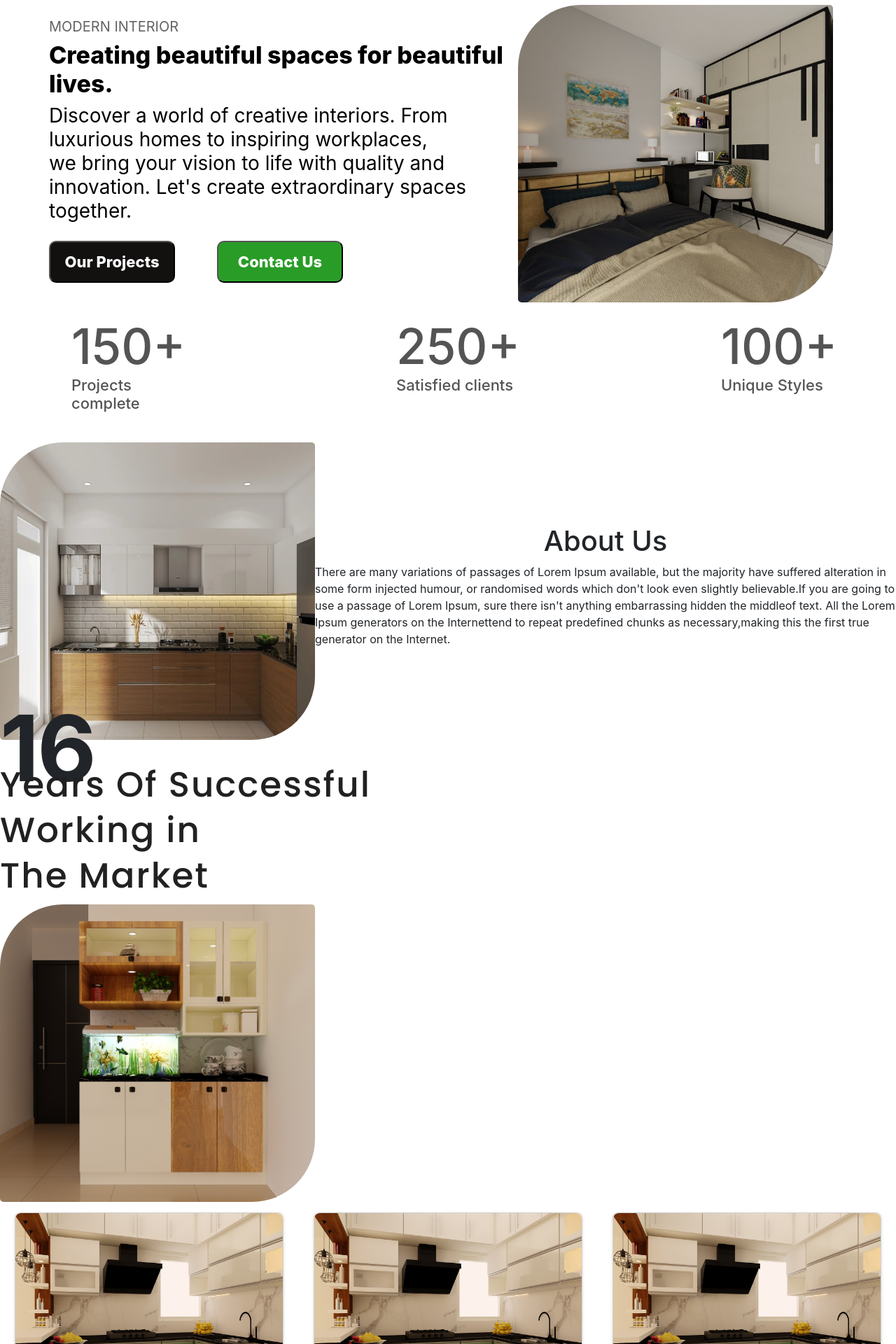
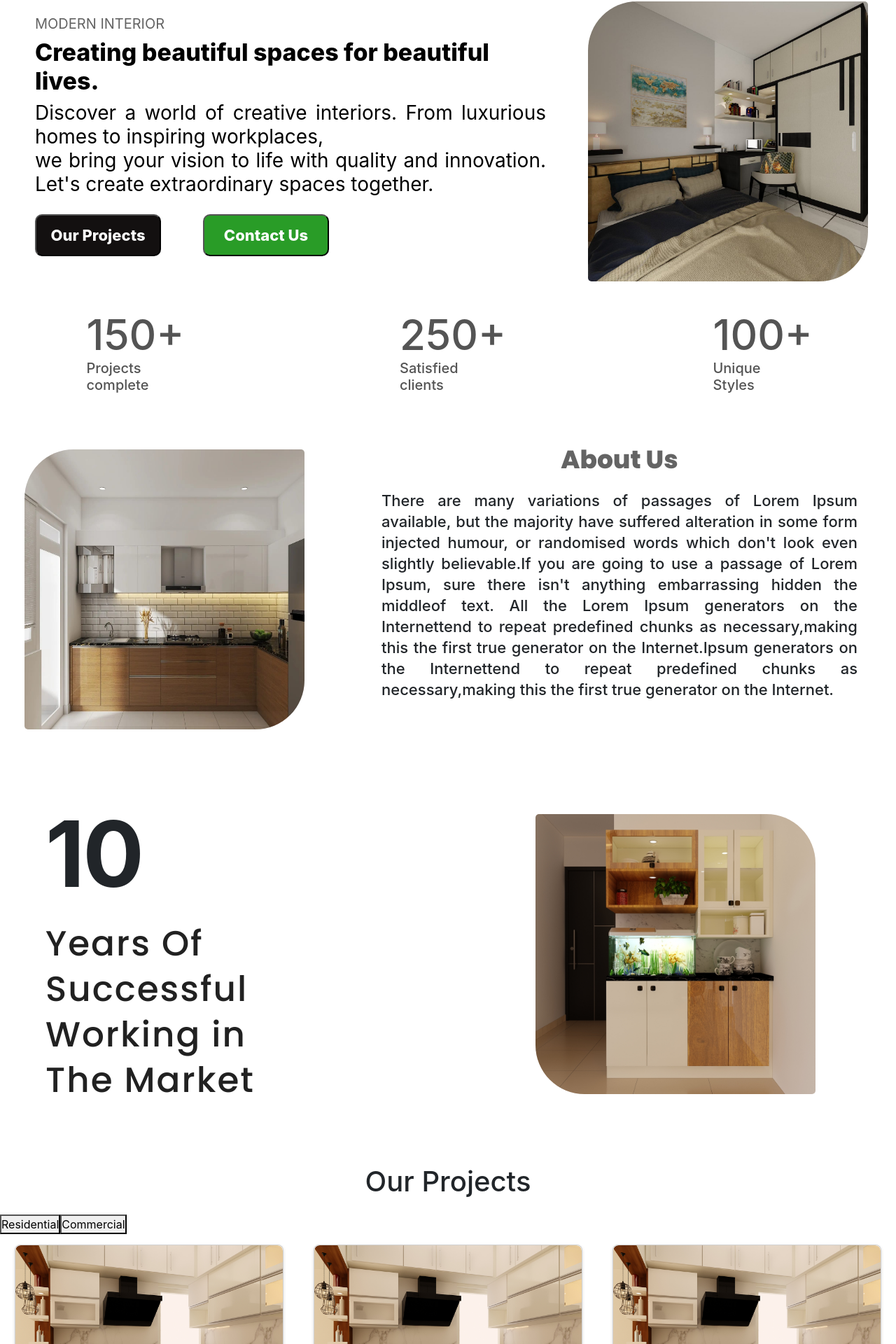
Before and after one commit to harshitvarma638/archisporium, a React (Create React App) app: page / in a window 1280 px wide. Shown: the part 133-2053 px from the top of the page at 70% size. Built offline with nearby package versions, Linux system fonts and the light colour scheme.

Commit message:
Set grid layout for header and about pages

```diff
--- a/src/App.css
+++ b/src/App.css
@@ -37,6 +37,13 @@
   }
 }
 
+.project-title{
+  display: flex;
+  justify-content: center;
+  align-items: center;
+  padding: 15px;
+}
+
 .card-container{
   display: flex;
   flex-wrap: wrap;
--- a/src/App.js
+++ b/src/App.js
@@ -1,4 +1,5 @@
 import './App.css';
+import {React, useState} from "react";
 import Navbar from './components/Navbar';
 import Header from './components/Header';
 import About from './components/About';
@@ -10,13 +11,29 @@ import Contact from './components/Contact';
 import data from './data';
 import {BrowserRouter as Router, Route, Switch,Routes} from 'react-router-dom';
 
+const projectData = data;
+
 function HomePage() {
+  const [projectType, setProjectType] = useState("Residential");
+
+  const filteredProjects = projectData.filter(project => project.type === projectType);
   return (
     <>
       <Header/>
       <About />
-      <div className="card-container">
-        {cards}
+      <div className="projects">
+        <div className="project-title">
+          <h1>Our Projects</h1>
+        </div>
+        <div className="project-selection">
+          <button onClick={()=> setProjectType("Residential")}>Residential</button>
+          <button onClick={() => setProjectType("Commercial")}>Commercial</button>
+        </div>
+        <div className="card-container">
+          {/* {filteredProjects.map((project,index) => ( */}
+            {cards}
+          {/* // ))} */}
+        </div>
       </div>
       <Testimonials />
       <Newsletter />
@@ -37,6 +54,7 @@ function ProjectPage() {
   return (
     <>
       <div className="card-container">
+
         {cards}
       </div>
       <Newsletter />
--- a/src/components/About.js
+++ b/src/components/About.js
@@ -4,9 +4,11 @@ import "./AboutStyles.css";
 function About() {
     return(
         <>
-            <div className="about-us">
-                <img className="col-lg-5 col-md-4" src="../images/kitchen3.jpg" alt="about"/>
-                <div className="about_us2">
+            <div className="box2">
+                <div className="about-img">
+                    <img className="col-lg-5 col-md-4" src="../images/kitchen3.jpg" alt="about"/>
+                </div>
+                <div className="about_us">
                     <h1>About Us</h1>
                     <p>There are many variations of passages of Lorem Ipsum available,
     but the majority have suffered alteration in some form injected
@@ -15,13 +17,19 @@ function About() {
     sure there isn't anything embarrassing hidden the middleof text.
     All the Lorem Ipsum generators on the Internettend to repeat
     predefined chunks as necessary,making this the first true
+    generator on the Internet.Ipsum generators on the Internettend to repeat
+    predefined chunks as necessary,making this the first true
     generator on the Internet.</p>
                 </div>
             </div>
-            <div className="experience">
-                <h1>16</h1>
-                <h2>Years Of Successful<br/>Working in<br/>The Market</h2>
-                <img src="../images/living_area.jpg" alt="about2" width="500px" height="475px"/>
+            <div className="box3">
+                <div className="experience">
+                    <h1>10</h1>
+                    <h2>Years Of Successful<br/>Working in<br/>The Market</h2>
+                </div>
+                <div className="experience-img">
+                    <img src="../images/living_area.jpg" alt="about2" width="450px" height="425px"/>
+                </div>
             </div>
         </>
     );
--- a/src/components/AboutStyles.css
+++ b/src/components/AboutStyles.css
@@ -1,20 +1,54 @@
-.about-us{
-    display:flex;
-    justify-content: space-between;
-    align-items: center;
+.about-img {
+    grid-area: about-img;
+}
+
+.about_us{
+    grid-area: about_us;
+}
+
+.experience{
+    grid-area: experience;
+}
+
+.experience-img{
+    grid-area: experience-img;
+}
+
+.box2{
+    position: relative;
+    display: grid;
+    grid-template-columns: 1fr 2fr;
+    grid-template-rows: 1fr;
+    grid-template-areas:
+    "about-img about_us";
+    grid-gap: 20px;
+}
+
+.box3{
+    position: relative;
+    display: grid;
+    grid-template-columns: 1fr 1fr;
+    grid-template-rows: 1fr;
+    grid-template-areas:
+    "experience experience-img";
+    grid-gap: 20px;
 
 }
-
-.about_us2{
+.about_us{
     display: flex;
     flex-direction: column;
-    justify-content: space-between;
+    justify-content:flex-start;
     align-items: center;
-
+    width: 100%;
+    padding: 35px;
 }
 
-.about-us2 h1{
+
+.about_us h1{
     color: #646464;
+    display: flex;
+    justify-content: center;
+    align-items: center;
     font-family: Poppins;
     font-size: 36px;
     font-style: normal;
@@ -22,32 +56,33 @@
     line-height: 30px; /* 83.333% */
 }
 
-.about-us img{
-    width: 450px;
-    height: 425px;
-    border-radius: 90px 5px 90px 5px;
-    flex-shrink:0;
+.about-img{
+    padding: 35px;
+    display: flex;
+    justify-content: center;
+    align-items: center;
 }
 
-.about-us2 p{
+.about-img img{
+    width: 400px;
+    height: 400px;
+    border-radius: 70px 5px 70px 5px;
+}
+
+.about_us p{
     font-family: Inter;
     font-size: 22px;
     font-style: normal;
     font-weight: 500;
     line-height: 30px; /* 166.667% */
+    text-align: justify;
+    padding: 20px;
 }
 
-.read-more{
-    width: 200px;
-    height: 60px;
-    flex-shrink: 0;
-    background: #299C27;
-    color: #FFF;
-    font-family: Inter;
-    font-size: 22px;
-    font-style: normal;
-    font-weight: 800;
-    line-height: normal;
+.experience{
+    padding: 35px;
+    display: flex;
+    flex-direction: column;
 }
 
 .experience h1{
@@ -55,16 +90,9 @@
     font-size: 130px;
     font-style: normal;
     font-weight: 700;
-    line-height: 24px; /* 9.722% */
+    padding: 30px 30px 5px 30px;
     letter-spacing: -2.88px;
     /* background: url('../images/bedroom2.jpg') no-repeat; */
-}
-
-.experience img{
-    width: 450px;
-    height: 425px;
-    border-radius: 90px 5px 90px 5px;
-    flex-shrink:0;
 }
 
 .experience h2{
@@ -73,6 +101,21 @@
     font-size: 50px;
     font-style: normal;
     font-weight: 500;
+    padding: 5px 30px 30px 30px;
     line-height: 65px; /* 130% */
     letter-spacing: 2px;
 }
+
+.experience-img{
+    padding: 35px;
+    display: flex;
+    justify-content: center;
+    align-items: center;
+}
+
+.experience-img img{
+    width: 400px;
+    height: 400px;
+    border-radius: 5px 70px 5px 70px;
+    flex-shrink:0;
+}
--- a/src/components/Header.js
+++ b/src/components/Header.js
@@ -7,8 +7,8 @@ function Header() {
     return(
         <>
             <header>
-                <div>
-                    <div className="header-container">
+                <div className="box">
+                    <div className="header-container intro">
                         <div className="header-content">
                             <h3>MODERN INTERIOR</h3>
                             <h1>Creating beautiful spaces for beautiful lives.</h1>
@@ -16,16 +16,18 @@ function Header() {
                             <button className="btn-project"><Link to="/projects" className="link-style">Our Projects</Link></button>
                             <button className="btn-contact"><Link to="/contact" className="link-style">Contact Us</Link></button>
                         </div>
-                        <div className="header-img">
+                    </div>
+                    <div className="header-img intro-img">
                             <img src="../images/bedroom2.jpg" alt="header-img"/>
+                    </div>
+                    <div className="stats-ul nums">
+                        <div className="numbers">
+                            <ul className="stats">
+                                <li className="col-lg-4 col-md-4 col-md-4">150+ <p>Projects<br/>complete</p></li>
+                                <li className="col-lg-4 col-md-4 col-md-4">250+ <p>Satisfied<br/>clients</p></li>
+                                <li className="col-lg-4 col-md-4 col-md-4">100+ <p>Unique<br/>Styles</p></li>
+                            </ul>
                         </div>
-                    </div>
-                    <div className="stats-ul">
-                        <ul className="stats">
-                            <li className="col-lg-4 col-md-4 col-md-4">150+ <p>Projects complete</p></li>
-                            <li className="col-lg-4 col-md-4 col-md-4">250+ <p>Satisfied clients</p></li>
-                            <li className="col-lg-4 col-md-4 col-md-4">100+ <p>Unique Styles</p></li>
-                        </ul>
                     </div>
                 </div>
             </header>
--- a/src/components/HeaderStyles.css
+++ b/src/components/HeaderStyles.css
@@ -1,28 +1,56 @@
 header {
     background-color: #fff;
-    padding: 0 20px;
-    margin: 50px 50px;
+    padding: 10px 10px 20px 20px;
+    margin: 15px 10px;
     left: 10px;
     right: 10px;
-    display:flex;
-    justify-content: space-between;
-    align-items: center;
 }
 
-.header-container {
-    display: flex;
-    justify-content: space-between;
-    align-items: center;
-    min-width: 100%;
+.intro{
+    grid-column: 1/2;
+    grid-row: 1/3;
+}
+
+.intro-img{
+    grid-column: 2/3;
+    grid-row: 1/3;
+}
+
+.nums{
+    grid-column: 1 / -1;
+    grid-row: 3 / 4;
+    /* grid-area: nums; */
+}
+
+.box{
+    position: relative;
+    width: 100%;
+    display: grid;
+    grid-template-columns: 2fr 1fr;
+    grid-template-rows: auto auto;
+    /* grid-template-areas:
+    "intro intro-img"
+    "nums nums"; */
+    grid-gap: 20px;
+    margin-top: 20px;
+}
+
+.header-content {
+    position: relative;
+    width: auto;
+    padding: 20px;
 }
 
 .header-content p{
     color: #000;
+    display:flex;
     font-family: Inter;
     font-size: 28px;
     font-style: normal;
     font-weight: 400;
+    text-align: justify;
     line-height: normal;
+    justify-content: center;
 }
 
 .header-content h1{
@@ -46,7 +74,7 @@ header {
 .btn-project{
     width: 180px;
     height: 60px;
-    flex-shrink: 0;
+    /* flex-shrink: 0; */
     border-radius: 10px;
     margin: 10px 30px 10px 0;
     background: #131010;
@@ -67,7 +95,7 @@ header {
 .btn-contact{
     width: 180px;
     height: 60px;
-    flex-shrink: 0;
+    /* flex-shrink: 0; */
     border-radius: 10px;
     margin: 10px 30px;
     background: #299C27;
@@ -82,48 +110,123 @@ header {
 
 .header-img {
     display: flex;
-    justify-content: space-between;
+    justify-content: center;
     align-items: center;
 }
 
 .header-img img{
     margin: 0 20px;
-    width: 450px;
-    height: 425px;
-    border-radius: 90px 5px 90px 5px;
+    width: 400px;
+    height: 400px;
+    border-radius: 70px 5px 70px 5px;
     position: relative;
 }
 
-.stats-ul ul{
+.stats-ul .numbers ul{
     list-style: none;
 }
 
-.stats{
+.numbers{
+    display: flex;
+    justify-content: center;
+    align-items: center;
+}
+
+.numbers .stats{
     display: flex;
     flex-direction: row;
     justify-content: space-between;
     align-items: center;
+    width: 90%;
     margin: 20px 0px;
 }
 
-.stats li{
+.numbers .stats li{
     width: 180px;
     height: 110px;
-    flex-shrink: 0;
+    /* flex-shrink: 0; */
     color: #545454;
     /* text-align: center; */
     font-family: Inter;
-    font-size: 70px;
+    font-size: 60px;
     font-style: normal;
     font-weight: 500;
     line-height: normal;
 }
 
-.stats li p{
+.numbers .stats li p{
     color: #545454;
     font-family: Inter;
-    font-size: 22px;
+    font-size: 20px;
     font-style: normal;
     font-weight: 500;
     line-height: normal;
 }
+
+@media screen and (max-width: 820px){
+    .box{
+        position: relative;
+        display: grid;
+        grid-template-columns: 1fr;
+        grid-template-rows: auto auto auto;
+        grid-gap: 20px;
+    }
+
+    .into,.intro-img,.nums{
+        width: 100%;
+    }
+
+    .intro{
+        grid-row: 2;
+        grid-column: 1;
+    }
+
+    .intro-img{
+        grid-row: 1;
+        grid-column: 1;
+        align-items: center;
+    }
+
+    .nums{
+        grid-row: 3;
+        grid-column: 1;
+    }
+}
+
+@media screen and (max-width: 450px){
+
+    .header-img img {
+        margin: 0 10px;
+        width: 260px;
+        height: 260px;
+        border-radius: 40px 5px 40px 5px;
+    }
+    .header-content{
+        width: 50%;
+        h3{
+            font-size: 13px;
+        }
+        h1{
+            font-size: 22px;
+        }
+        p{
+            font-size: 16px;
+        }
+    }
+    .btn-contact{
+        width: 33%;
+        height: 35px;
+        font-size: 14px;
+    }
+    .btn-project{
+        width: 35%;
+        height: 35px;
+        font-size: 16px;
+    }
+    .numbers .stats li{
+        font-size: 20px
+    }
+    .numbers .stats li p{
+        font-size: 16px;
+    }
+}
--- a/src/data.js
+++ b/src/data.js
@@ -1,6 +1,7 @@
 export default   [
     {
         title: "MODERN VILLA",
+        type: "Residential",
         address: "Bangolore, India",
         coverImg: "./images/kitchen.jpg",
         description: "This modern villa is located in Bangolore, India. It has 4 bedrooms, 3 bathrooms, and a large kitchen. The villa is surrounded by a beautiful garden and a swimming pool. The villa is perfect for a family or a group of friends.",
@@ -8,6 +9,7 @@ export default   [
     },
     {
         title: "MODERN VILLA",
+        type: "Residential",
         address: "Bangolore, India",
         coverImg: "./images/kitchen.jpg",
         description: "This modern villa is located in Bangolore, India. It has 4 bedrooms, 3 bathrooms, and a large kitchen. The villa is surrounded by a beautiful garden and a swimming pool. The villa is perfect for a family or a group of friends.",
@@ -15,6 +17,7 @@ export default   [
     },
     {
         title: "MODERN VILLA",
+        type: "Residential",
         address: "Bangolore, India",
         coverImg: "./images/kitchen.jpg",
         description: "This modern villa is located in Bangolore, India. It has 4 bedrooms, 3 bathrooms, and a large kitchen. The villa is surrounded by a beautiful garden and a swimming pool. The villa is perfect for a family or a group of friends.",
@@ -22,6 +25,7 @@ export default   [
     },
     {
         title: "MODERN VILLA",
+        type: "Residential",
         address: "Bangolore, India",
         coverImg: "./images/kitchen.jpg",
         description: "This modern villa is located in Bangolore, India. It has 4 bedrooms, 3 bathrooms, and a large kitchen. The villa is surrounded by a beautiful garden and a swimming pool. The villa is perfect for a family or a group of friends.",
@@ -29,6 +33,7 @@ export default   [
     },
     {
         title: "MODERN VILLA",
+        type: "Residential",
         address: "Bangolore, India",
         coverImg: "./images/kitchen.jpg",
         description: "This modern villa is located in Bangolore, India. It has 4 bedrooms, 3 bathrooms, and a large kitchen. The villa is surrounded by a beautiful garden and a swimming pool. The villa is perfect for a family or a group of friends.",
@@ -36,6 +41,7 @@ export default   [
     },
     {
         title: "MODERN VILLA",
+        type: "Commercial",
         address: "Bangolore, India",
         coverImg: "./images/kitchen.jpg",
         description: "This modern villa is located in Bangolore, India. It has 4 bedrooms, 3 bathrooms, and a large kitchen. The villa is surrounded by a beautiful garden and a swimming pool. The villa is perfect for a family or a group of friends.",
@@ -43,6 +49,7 @@ export default   [
     },
     {
         title: "MODERN VILLA",
+        type: "Commercial",
         address: "Bangolore, India",
         coverImg: "./images/kitchen.jpg",
         description: "This modern villa is located in Bangolore, India. It has 4 bedrooms, 3 bathrooms, and a large kitchen. The villa is surrounded by a beautiful garden and a swimming pool. The villa is perfect for a family or a group of friends.",
@@ -50,6 +57,7 @@ export default   [
     },
     {
         title: "MODERN VILLA",
+        type: "Commercial",
         address: "Bangolore, India",
         coverImg: "./images/kitchen.jpg",
         description: "This modern villa is located in Bangolore, India. It has 4 bedrooms, 3 bathrooms, and a large kitchen. The villa is surrounded by a beautiful garden and a swimming pool. The villa is perfect for a family or a group of friends.",
@@ -57,13 +65,7 @@ export default   [
     },
     {
         title: "MODERN VILLA",
-        address: "Bangolore, India",
-        coverImg: "./images/kitchen.jpg",
-        description: "This modern villa is located in Bangolore, India. It has 4 bedrooms, 3 bathrooms, and a large kitchen. The villa is surrounded by a beautiful garden and a swimming pool. The villa is perfect for a family or a group of friends.",
-        images: ["./images/kitchen.jpg", "./images/bedroom2.jpg", "./images/living_area.jpg", "./images/dressing_area2.jpg"],
-    },
-    {
-        title: "MODERN VILLA",
+        type: "Commercial",
         address: "Bangolore, India",
         coverImg: "./images/kitchen.jpg",
         description: "This modern villa is located in Bangolore, India. It has 4 bedrooms, 3 bathrooms, and a large kitchen. The villa is surrounded by a beautiful garden and a swimming pool. The villa is perfect for a family or a group of friends.",
```
